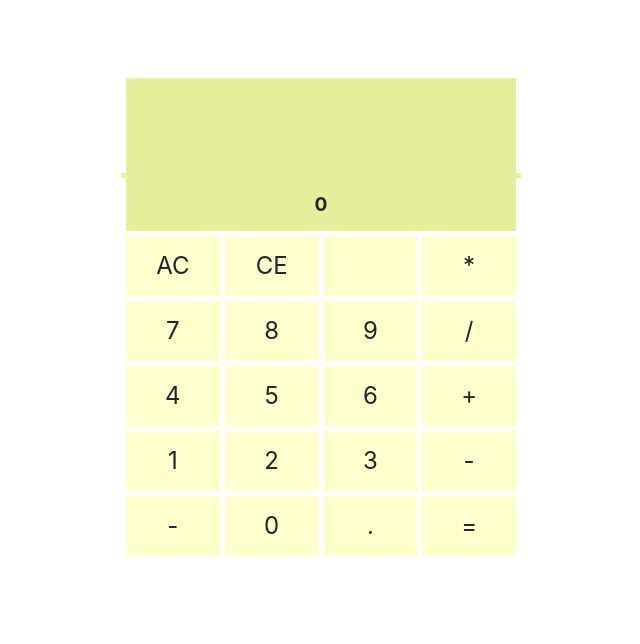
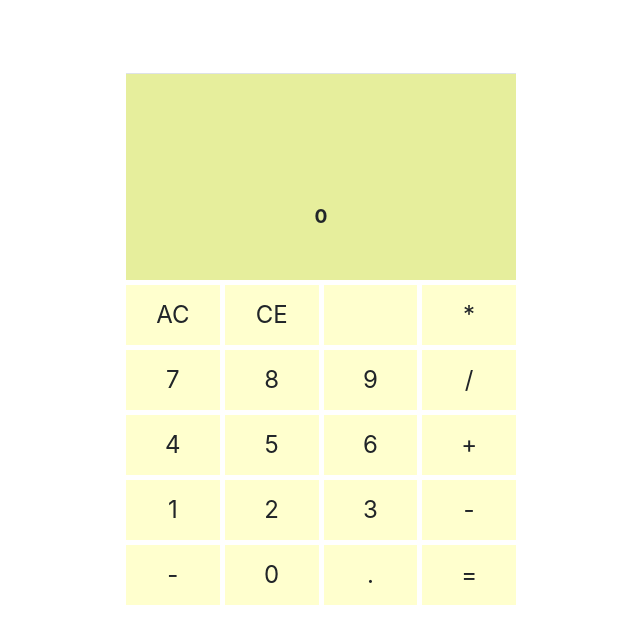
Before and after one commit to deweis/fcc-calculator, a React (Create React App) app: page / in a window 1280 px wide. Shown: the top 644 px of the page, without its empty margins (319-959 px from the left). Built offline with nearby package versions, Linux system fonts and the light colour scheme.

Commit message:
Fix bigger calculations overflow and widen the calculator

```diff
--- a/src/components/display.css
+++ b/src/components/display.css
@@ -1,12 +1,12 @@
 .display {
   background: #e6ee9c;
   border: 5px solid #ffffff;
+  max-width: 400px;
 }
 
 .display-main {
-  font-size: 2.4em;
   height: 100px;
-  border-bottom: 5px solid #e6ee9c;
+  word-wrap: break-word;
 }
 
 .display-calc {
--- a/src/components/display.js
+++ b/src/components/display.js
@@ -3,16 +3,20 @@ import Aux from '../hoc/Aux_/Aux_';
 import './display.css';
 
 const display = props => {
+  /* Make the font-size smaller the longer the calculation gets to stay within the display size */
+  const calcLength = props.current_calculation.join('').length;
+  const fontSizes =
+    calcLength < 16 ? 2.4 : calcLength < 20 ? 2.0 : calcLength < 25 ? 1.5 : 1.0;
+  const styles = { fontSize: `${fontSizes}em` };
+
   return (
     <Aux>
-      <tr className="display display-main">
-        <th colSpan="4" id="display">
-          {props.current_calculation}
-        </th>
-      </tr>
-      <tr className="display display-calc">
-        <th colSpan="4" id="displayCalc">
-          {props.current_item}
+      <tr>
+        <th colSpan="4" id="display" className="display">
+          <p className="display-main" style={styles}>
+            {props.current_calculation}
+          </p>
+          <p className="display-calc">{props.current_item}</p>
         </th>
       </tr>
     </Aux>
```
